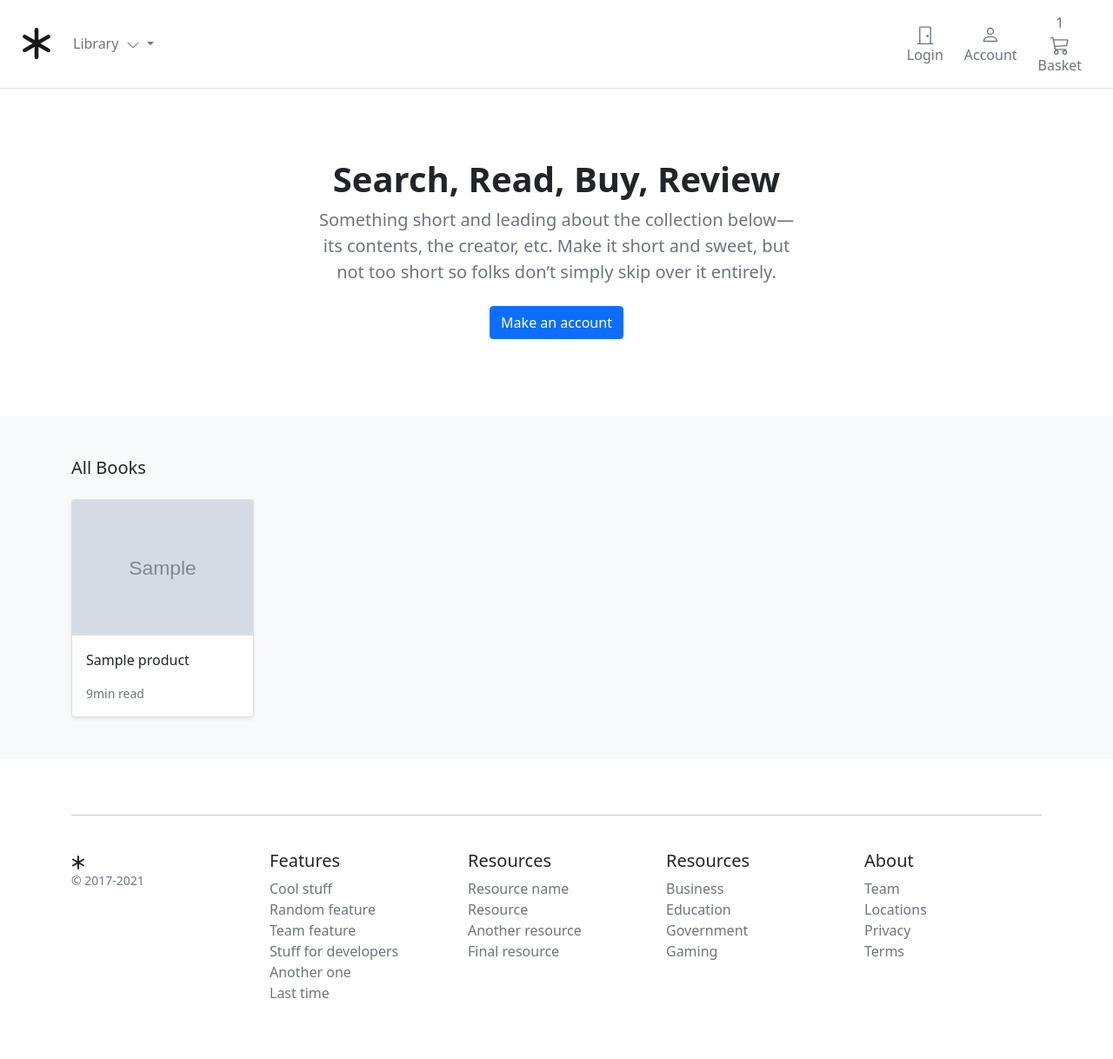
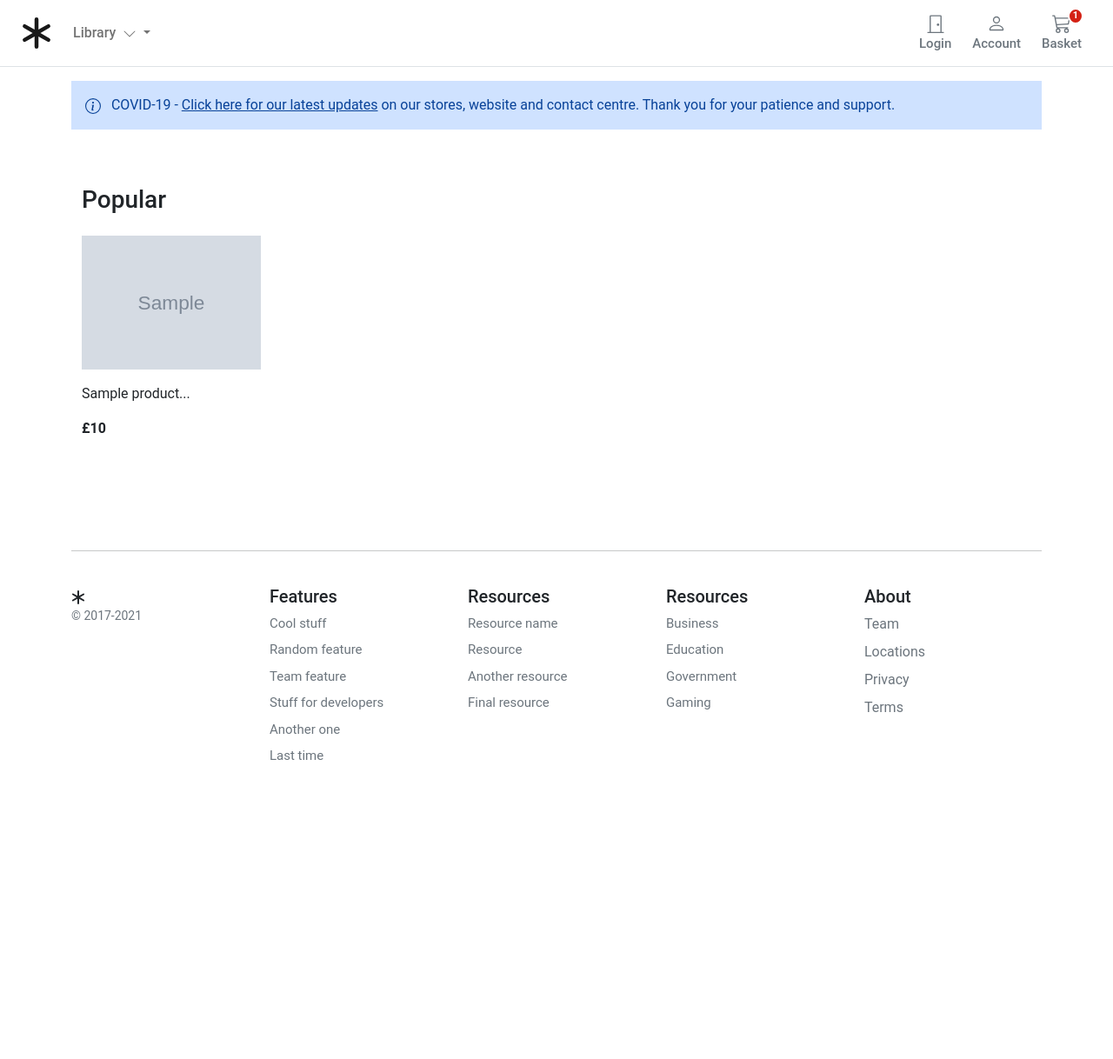
Before and after one commit to jihoon0324/django_ecomm, a Django app: template templates/store/home.html in a window 1280 px wide. Shown: the whole page at 87% size. After the commit the page ends 874 px from the top, so only its background shows below. Run offline with Django 4.2, Linux system fonts and the light colour scheme; the template is opened without the code that fills it: most values are stand-ins (such as "Sample title", 1, 10 or a date in 2020); grey boxes marked "Sample" are stand-in pictures.

Commit message:
add account app

```diff
--- a/Ecommerce/settings.py
+++ b/Ecommerce/settings.py
@@ -37,6 +37,7 @@ INSTALLED_APPS = [
     'django.contrib.staticfiles',
     'store',
     'basket',
+    'account',
 
 ]
 
--- /dev/null
+++ b/static/Ecommerce/css/base.css
@@ -0,0 +1,78 @@
+/* Bootstrap Over-ride */
+@media (min-width: 1000px){
+    .container{
+        max-width: 1000px;
+    }
+}
+@media (max-width: 1200px){
+    .container{
+        max-width: 100%;
+        padding:0 24px;
+    }
+}
+.dropdown-toggle::after {
+    display: none;
+}
+.dropdown-menu{
+    top:58px;
+    left:0px;
+    padding:10px;
+}
+
+.alert-primary{
+    background-color: #E4F1FF;
+}
+
+
+/* Fonts */
+@import url('https://fonts.googleapis.com/css2?family=Roboto:wght@300;400;500;700&display=swap');
+html, body, p, div{
+    letter-spacing: -0.02px;
+    font-family: 'Roboto', sans-serif;
+}
+.fs12{
+    font-size: 12px;
+}
+.fs15{
+    font-size: 0.9375rem;
+}
+
+.fw300{
+    font-weight: 300;
+}
+.fw500{
+    font-weight: 500;
+}
+
+
+/* Navigation-Main*/
+
+/* xs */
+.logo {
+    width: 49px;
+    height: auto;
+}
+/* sm */
+@media (min-width: 768px) {
+    .logo {
+        width: 49px;
+    }
+}
+/* md */
+@media (min-width: 992px) {
+    .logo {
+        width: 60px;
+    }
+}
+/* lg */
+@media (min-width: 1200px) {
+    .logo {
+        width: 70px;
+    }
+}
+
+/* Footer */
+
+.footer > div > div > ul > li{
+    padding-bottom:8px;
+}
--- /dev/null
+++ b/static/basket/css/basket.css
@@ -0,0 +1,28 @@
+.basket-qty{
+    color: #fff;
+    background: #d42114;
+    border: 2px solid #fff;
+    border-radius: 50%;
+    text-align: center;
+    font-size: 11px;
+    height: 15px;
+    width: 14px;
+    position: absolute;
+    box-sizing: content-box;
+    font-weight: 600;
+    display: flex;
+    justify-content: center;
+    align-items: center;
+    top: 1px;
+    right: 10px;
+}
+
+.basket-btn{
+    position: relative;
+}
+
+.basket-btn:hover, .basket-btn:focus, .basket-btn:active, .basket-btn.active{
+    color:#d42114;
+    transition-duration: 0.4s;
+    background-color: #fff;
+}
--- a/templates/base.html
+++ b/templates/base.html
@@ -6,7 +6,8 @@
     <title>Title</title>
 
     <!-- css static -->
-    {#    <link rel="stylesheet" type="text/css" href="{% static 'css/base.css' %}"/>#}
+        <link rel="stylesheet"  href="{% static 'Ecommerce/css/base.css' %}"/>
+         <link rel="stylesheet"  href="{% static 'basket/css/basket.css' %}"/>
     {#    <link rel="stylesheet" type="text/css" href="{% static 'css/users/profile.css' %}"/>#}
     <!-- Bootstrap css -->
     <link href="https://cdn.jsdelivr.net/npm/bootstrap@5.1.3/dist/css/bootstrap.min.css" rel="stylesheet"
--- a/templates/store/home.html
+++ b/templates/store/home.html
@@ -1,53 +1,48 @@
 {% extends "base.html" %}
+
 {% load static %}
 {% block title %}BookStore{% endblock %}
 {% block content %}
-
-
     <main>
-
-  <section class="py-5 text-center container">
-    <div class="row py-lg-3">
-      <div class="col-lg-6 col-md-8 mx-auto">
-        <h1 class="h1 fw-bold">Search, Read, Buy, Review</h1>
-        <p class="lead text-muted">Something short and leading about the collection below—its contents, the creator,
-          etc. Make it short and sweet, but not too short so folks don’t simply skip over it entirely.</p>
-        <p>
-          <a href="#" class="btn btn-primary my-2">Make an account</a>
+        <div class="container">
+            <div class="alert alert-primary fw600 rounded-0 border-0 py-3" role="alert">
+                <svg xmlns="http://www.w3.org/2000/svg" width="18" height="18" fill="currentColor"
+                     class="bi bi-info-circle me-2"
+                     viewBox="0 0 16 16">
+                    <path d="M8 15A7 7 0 1 1 8 1a7 7 0 0 1 0 14zm0 1A8 8 0 1 0 8 0a8 8 0 0 0 0 16z"/>
+                    <path
+                            d="M8.93 6.588l-2.29.287-.082.38.45.083c.294.07.352.176.288.469l-.738 3.468c-.194.897.105 1.319.808 1.319.545 0 1.178-.252 1.465-.598l.088-.416c-.2.176-.492.246-.686.246-.275 0-.375-.193-.304-.533L8.93 6.588zM9 4.5a1 1 0 1 1-2 0 1 1 0 0 1 2 0z"/>
+                </svg>
+                COVID-19 - <u>Click here for our latest updates</u> on our stores, website and contact centre. Thank you
+                for
+                your patience and support.
+            </div>
+            <div class="container">
+                <div class="row">
+                    <div class="album py-5">
+                        <div class="pb-3">
+                            <h1 class="h3">Popular</h1>
+                        </div>
+                        <div class="row row-cols-1 row-cols-sm-2 row-cols-md-5 g-3">
+                            {% for product in products %}
+                                <div class="col">
+                                    <div class="card border-0">
+                                        <img class="img-fluid" alt="Responsive image" src="{{ product.image.url }}">
+                                        <div class="card-body px-0">
+                                            <p class="card-text">
+                                                <a class="text-dark text-decoration-none"
+                                                   href="{{ product.get_absolute_url }}">{{ product.title}}...</a>
                                             </p>
+                                            <div class="fw-bold">£{{ product.price }}</div>
                                         </div>
                                     </div>
-  </section>
-
-  <div class="album py-5 bg-light">
-    <div class="container">
-
-      <div class="pb-3 h5">All Books</div>
-      <div class="row row-cols-1 row-cols-sm-2 row-cols-md-5 g-3">
-
-        {% for product in products %}
-
-        <div class="col">
-          <div class="card shadow-sm">
-            <img class="img-fluid" alt="Responsive image" src="{{ product.image.url }}">
-            <div class="card-body">
-              <p class="card-text">
-                <a class="text-dark text-decoration-none" href="{{ product.get_absolute_url }}">{{ product.title }}</a>
-              </p>
-              <div class="d-flex justify-content-between align-items-center">
-                <small class="text-muted">9min read</small>
+                                </div>
+                            {% endfor %}
                         </div>
                     </div>
                 </div>
             </div>
 
-        {% endfor %}
-
         </div>
-    </div>
-  </div>
-
-
     </main>
-
 {% endblock %}
```
Also changed, not shown: templates/store/basket/summary.html (+60 -37 lines), db.sqlite3. Lines whose indentation alone changed are shown as unchanged.
